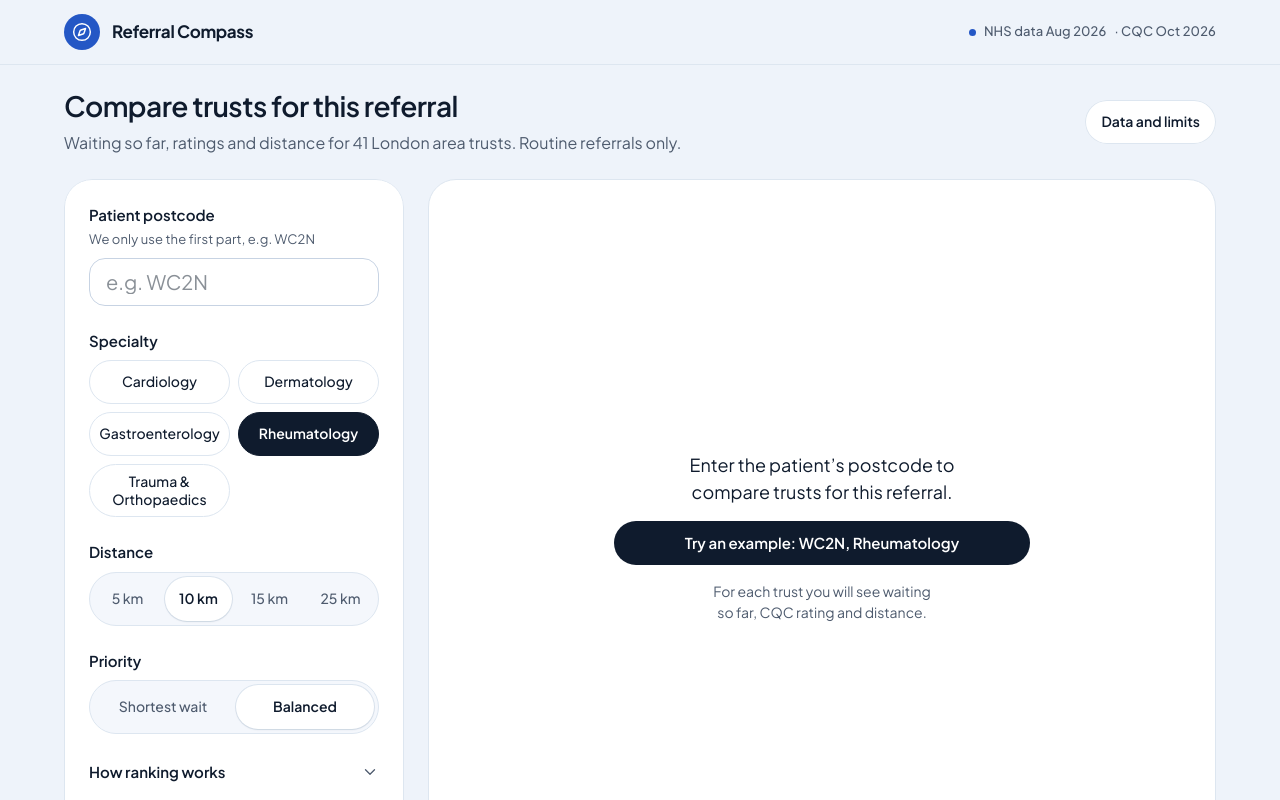
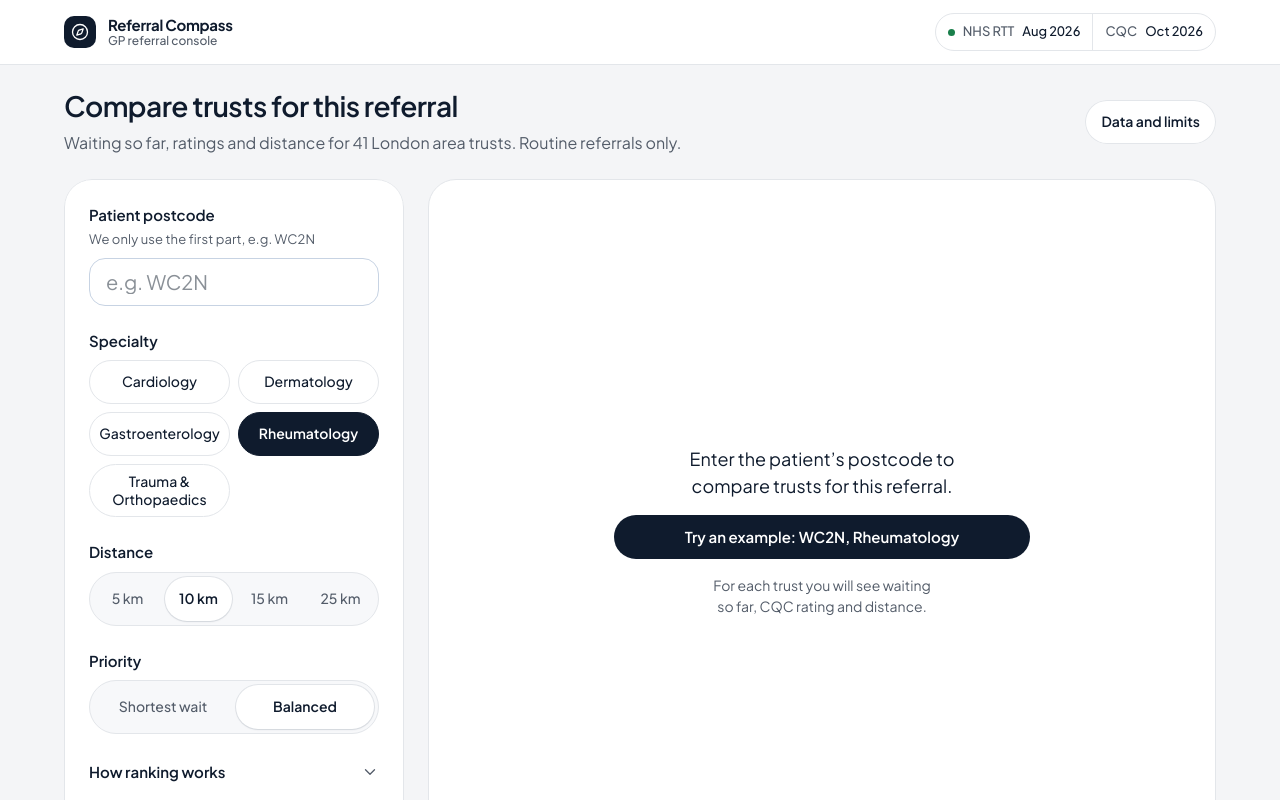
Before and after one commit to varun3445/referral-compass, a Next.js app: page / in a window 1280 px wide. Shown: the top 800 px of the page. Built offline with nearby package versions, Linux system fonts and the light colour scheme.

Commit message:
M4j neutral canvas, graphite data, new nav
Co-Authored-By: Claude Opus 5.5 <noreply@anthropic.com>

```diff
--- a/app/globals.css
+++ b/app/globals.css
@@ -3,25 +3,25 @@
    accessibility rules unchanged. Sizes in rem (16px base). */
 :root {
   /* Warm, calm surfaces. Edges come from hairlines, not shadows. */
-  --page: #eef3fa;                 /* very light blue canvas */
+  --page: #f4f5f7;                 /* neutral cool off-white canvas */
   --card: #ffffff;
-  --line: #dde6f0;                 /* hairline on cards, dividers, inputs */
+  --line: #e3e6ea;                 /* hairline on cards, dividers, inputs */
   --shadow: none;                  /* nothing at rest */
   --shadow-lift: 0 2px 4px rgba(20, 24, 27, 0.04), 0 12px 28px rgba(20, 24, 27, 0.08);
   --shadow-panel: -2px 0 6px rgba(20, 24, 27, 0.04), -16px 0 48px rgba(20, 24, 27, 0.10);
 
   --text: #0f1b2d;                 /* navy ink */
-  --text-2: #4e5b6e;               /* 6.2:1 on canvas, 6.9:1 on white, 6.1:1 on the blue tint */
+  --text-2: #535c69;               /* 6.0:1 on canvas, 6.6:1 on white */
   --ink: #0f1b2d;                  /* primary buttons, selected choices */
 
   /* One accent, only for data (bars, positive states) and the focus ring. */
-  --accent: #2457c5;               /* one blue for data, links in charts and focus: 6.3:1 on white */
-  --accent-bright: #2457c5;
-  --dot: #b4c3d9;                  /* other trusts in the charts */
-  --mint: #eaf1fd;                 /* hero tint: soft blue */
-  --mint-line: #d2def3;
-  --track: #e4ebf5;
-  --soft: #f4f7fc;                 /* inner tiles and insets on white */
+  --accent: #1f2937;               /* graphite: data marks, captions and focus (14:1 on white) */
+  --accent-bright: #1f2937;
+  --dot: #c3c8d0;                  /* other trusts in the charts */
+  --mint: #eef0f3;                 /* quiet grey chip fill (rank, highest rated) */
+  --mint-line: #e3e6ea;
+  --track: #eceef1;
+  --soft: #f7f8fa;                 /* inner tiles and insets on white */
 
   --amber-bg: #fbf1de;
   --amber-text: #6e4300;
@@ -34,7 +34,7 @@
   --cqc-good: #1e4e8c;        --cqc-good-bg: #e8eef7;        --cqc-good-dot: #3b76d1;
   --cqc-ri: #6e4300;          --cqc-ri-bg: #fbf1de;          --cqc-ri-dot: #c98a1a;
   --cqc-inadequate: #8f1d1d;  --cqc-inadequate-bg: #f9e7e5;  --cqc-inadequate-dot: #d64545;
-  --cqc-none: #4a525c;        --cqc-none-bg: #eef1f5;        --cqc-none-dot: #9aa2ad;
+  --cqc-none: #4a525c;        --cqc-none-bg: #eef0f3;        --cqc-none-dot: #9aa2ad;
 
   /* One spacing scale: 4, 8, 12, 16, 24, 32, 48. */
   --space-4: 0.25rem;
@@ -69,7 +69,7 @@
 }
 
 *, *::before, *::after { box-sizing: border-box; min-width: 0; }
-html { font-size: 100%; -webkit-text-size-adjust: 100%; }
+html { font-size: 100%; -webkit-text-size-adjust: 100%; scroll-padding-top: 5rem; }
 
 body {
   margin: 0;
--- a/app/page.module.css
+++ b/app/page.module.css
@@ -23,8 +23,8 @@
   .panel {
     align-self: start;
     position: sticky;
-    top: var(--space-16);
-    max-height: calc(100vh - 2rem);
+    top: calc(4rem + var(--space-16));   /* under the sticky nav */
+    max-height: calc(100vh - 6rem);
     overflow-y: auto;
     border-radius: var(--radius);
   }
@@ -38,7 +38,7 @@
 
 .summaryBar {
   position: sticky;
-  top: var(--space-8);
+  top: calc(4rem + var(--space-8));   /* under the sticky 64px nav */
   z-index: 5;
   display: flex;
   align-items: center;
--- a/components/FreshnessChip.js
+++ b/components/FreshnessChip.js
@@ -3,12 +3,17 @@ import { monthYear } from '@/lib/format';
 import styles from './FreshnessChip.module.css';
 
 // Which month of NHS waiting data and which CQC file the app is using.
+// A monthly snapshot, so there is no refresh control.
 export default function FreshnessChip() {
   return (
     <span className={`${styles.chip} chip-hide-mobile`}>
-      <span className={styles.dot} aria-hidden="true" />
-      NHS data {meta.rttLabel}
-      <span className={styles.extra}> · CQC {monthYear(meta.cqcFileDate)}</span>
+      <span className={styles.part}>
+        <span className={styles.dot} aria-hidden="true" />
+        <span className={styles.key}>NHS RTT</span> {meta.rttLabel}
+      </span>
+      <span className={`${styles.part} ${styles.extra}`}>
+        <span className={styles.key}>CQC</span> {monthYear(meta.cqcFileDate)}
+      </span>
     </span>
   );
 }
--- a/components/FreshnessChip.module.css
+++ b/components/FreshnessChip.module.css
@@ -1,11 +1,20 @@
+/* Two-part status pill: NHS RTT month | CQC file month. */
 .chip {
   display: inline-flex;
-  align-items: center;
-  gap: var(--space-8);
-  color: var(--text-2);
+  align-items: stretch;
+  border: 1px solid var(--line);
+  border-radius: 999px;
+  background: var(--card);
   font-size: var(--small);
   font-weight: 500;
-  letter-spacing: 0.01em;
+  color: var(--text);
+  font-variant-numeric: tabular-nums;
+  white-space: nowrap;
+  overflow: hidden;
 }
-.dot { width: 0.4375rem; height: 0.4375rem; border-radius: 50%; background: var(--accent); flex: none; }
+.part { display: inline-flex; align-items: center; gap: var(--space-8); padding: var(--space-8) var(--space-12); }
+.part + .part { border-left: 1px solid var(--line); }
+.key { color: var(--text-2); }
+/* Status dot: the data snapshot is loaded. */
+.dot { width: 0.4375rem; height: 0.4375rem; border-radius: 50%; background: #1a7f4b; flex: none; }
 @media (max-width: 30em) { .extra { display: none; } }
--- a/components/HeroResult.module.css
+++ b/components/HeroResult.module.css
@@ -1,12 +1,14 @@
-/* The top result is the hero: tinted soft blue with a hairline border. Hierarchy
+/* The top result is the hero: white, a hairline and a soft lift; its tiles and
+   the why panel sit on the soft grey so it reads as one instrument. Hierarchy
    comes from contrast with the plain white cards around it. */
 .card {
   display: grid;
   gap: var(--space-24);
   padding: var(--pad-card);
-  background: var(--mint);
-  border: 1px solid var(--mint-line);
+  background: var(--card);
+  border: 1px solid var(--line);
   border-radius: var(--radius);
+  box-shadow: 0 1px 2px rgba(15, 27, 45, 0.04), 0 8px 24px rgba(15, 27, 45, 0.05);
   transition: transform 200ms var(--ease), box-shadow 200ms var(--ease);
 }
 .card:hover { transform: translateY(-2px); box-shadow: var(--shadow-lift); }
@@ -32,8 +34,8 @@
   gap: var(--space-12);
   padding: var(--space-16);
   border-radius: var(--radius-sm);
-  background: var(--card);
-  border: 1px solid var(--mint-line);
+  background: var(--soft);
+  border: 1px solid transparent;
 }
 @container (min-width: 39rem) {
   .tiles { grid-template-columns: repeat(3, minmax(0, 1fr)); grid-template-rows: auto auto auto auto; }
@@ -73,8 +75,8 @@
 @media (max-width: 37.5em) {
   .tiles {
     gap: 0;
-    background: var(--card);
-    border: 1px solid var(--mint-line);
+    background: var(--soft);
+    border: 1px solid transparent;
     border-radius: var(--radius-sm);
     overflow: hidden;
   }
@@ -117,10 +119,9 @@
   container-type: inline-size;
   display: grid;
   gap: var(--space-16);
-  padding: var(--space-16) var(--space-24) var(--space-16);
+  padding: var(--space-24);
   border-radius: var(--radius-sm);
-  background: var(--card);
-  border: 1px solid var(--mint-line);
+  background: var(--soft);
 }
 .whyText { display: grid; gap: var(--space-4); }
 .whyHead { font-size: 1rem; letter-spacing: -0.01em; }
@@ -128,6 +129,6 @@
 @container (min-width: 39rem) { .strips { grid-template-columns: repeat(2, minmax(0, 1fr)); gap: var(--space-32); } }
 .legend { margin: 0; display: flex; flex-wrap: wrap; align-items: center; gap: var(--space-4) var(--space-8); font-size: var(--small); color: var(--text-2); }
 .keyThis, .keyOther { display: inline-block; border-radius: 50%; flex: none; }
-.keyThis { width: 0.75rem; height: 0.75rem; background: var(--accent); }
-.keyOther { width: 0.5rem; height: 0.5rem; background: var(--dot); margin-left: var(--space-8); }
-@media (max-width: 40em) { .whyBox { padding: var(--space-16); } }
+.keyThis { width: 0.625rem; height: 0.625rem; background: var(--accent); }
+.keyOther { width: 0.4375rem; height: 0.4375rem; background: var(--dot); margin-left: var(--space-8); }
+@media (max-width: 40em) { .whyBox { padding: var(--space-24) var(--space-16); } }
--- a/components/PositionStrip.module.css
+++ b/components/PositionStrip.module.css
@@ -1,17 +1,17 @@
 .strip { display: grid; gap: var(--space-8); }
 .head, .ends { margin: 0; display: flex; flex-wrap: wrap; justify-content: space-between; align-items: baseline; gap: var(--space-4) var(--space-12); }
 .label { font-size: 0.875rem; font-weight: 600; }
-.caption { font-size: 0.875rem; font-weight: 600; color: var(--accent); font-variant-numeric: tabular-nums; white-space: nowrap; }
+.caption { font-size: 0.875rem; font-weight: 600; color: var(--text); font-variant-numeric: tabular-nums; white-space: nowrap; }
 .ends { font-size: var(--small); color: var(--text-2); font-variant-numeric: tabular-nums; }
 
 /* The line: 8px soft track with dots sitting on it. Inner box is inset by
    half a dot so end dots never clip. */
-.track { position: relative; height: 1.25rem; display: flex; align-items: center; }
-.track::before { content: ''; position: absolute; inset: 50% 0 auto; height: 0.375rem; transform: translateY(-50%); border-radius: 999px; background: var(--track); }
+.track { position: relative; height: 1rem; display: flex; align-items: center; }
+.track::before { content: ''; position: absolute; inset: 50% 0 auto; height: 0.25rem; transform: translateY(-50%); border-radius: 999px; background: #e3e6ea; }
 .inner { position: relative; flex: 1; height: 100%; }
-/* Centre sits between 9px and 100% - 9px, so the largest dot never leaves the line. */
-.dot, .current { position: absolute; top: 50%; left: calc(0.5625rem + (100% - 1.125rem) * var(--f)); border-radius: 50%; transform: translate(-50%, -50%); }
-.dot { width: 0.625rem; height: 0.625rem; background: var(--dot); box-shadow: 0 0 0 2px var(--card); }
-.current { width: 1.125rem; height: 1.125rem; background: var(--accent); box-shadow: 0 0 0 3px var(--card), 0 1px 4px rgba(15, 27, 45, 0.25); z-index: 1; }
+/* Centre sits between 7px and 100% - 7px, so the largest dot never leaves the line. */
+.dot, .current { position: absolute; top: 50%; left: calc(0.4375rem + (100% - 0.875rem) * var(--f)); border-radius: 50%; transform: translate(-50%, -50%); }
+.dot { width: 0.5rem; height: 0.5rem; background: var(--dot); box-shadow: 0 0 0 2px var(--soft); }
+.current { width: 0.875rem; height: 0.875rem; background: var(--ink); box-shadow: 0 0 0 3px var(--soft); z-index: 1; }
 
 @media (forced-colors: active) { .dot { background: GrayText; } .current { background: Highlight; } }
--- a/components/TopBar.js
+++ b/components/TopBar.js
@@ -14,8 +14,11 @@ export default function TopBar() {
     <header className={styles.bar}>
       <div className={styles.inner}>
         <Link href="/" className={styles.brand} onClick={resetSession}>
-          <span className={styles.logo}><Icon name="compass" size={20} /></span>
-          <span className={styles.brandName}>Referral Compass</span>
+          <span className={styles.logo}><Icon name="compass" size={18} /></span>
+          <span className={styles.brandText}>
+            <span className={styles.brandName}>Referral Compass</span>
+            <span className={styles.brandSub}>GP referral console</span>
+          </span>
         </Link>
         <div className={styles.right}>
           <FreshnessChip />
--- a/components/TopBar.module.css
+++ b/components/TopBar.module.css
@@ -1,4 +1,5 @@
-.bar { border-bottom: 1px solid var(--line); background: var(--page); }
+/* Sticky white bar, 64px, hairline underneath. */
+.bar { position: sticky; top: 0; z-index: 20; background: var(--card); border-bottom: 1px solid var(--line); }
 .inner {
   max-width: 75rem;
   height: 4rem;                       /* 64px */
@@ -9,21 +10,14 @@
   justify-content: space-between;
   gap: var(--space-16);
 }
-.brand {
-  display: inline-flex;
-  align-items: center;
-  gap: var(--space-12);
-  min-height: var(--tap);
-  font-weight: 700;
-  font-size: 1.0625rem;
-  letter-spacing: -0.02em;
-  color: var(--text);
-  text-decoration: none;
-}
+.brand { display: inline-flex; align-items: center; gap: var(--space-12); min-height: var(--tap); color: var(--text); text-decoration: none; }
 .brand:hover { color: var(--text); }
-/* Round black mark, like an app icon. */
-.logo { display: inline-grid; place-items: center; width: 2.25rem; height: 2.25rem; border-radius: 999px; background: var(--accent); color: #fff; flex: none; }
-.right { display: flex; align-items: center; gap: var(--space-8); }
+/* Square mark with soft corners, graphite. */
+.logo { display: inline-grid; place-items: center; width: 2rem; height: 2rem; border-radius: 0.625rem; background: var(--ink); color: #fff; flex: none; }
+.brandText { display: grid; line-height: 1.15; }
+.brandName { font-size: 0.9375rem; font-weight: 700; letter-spacing: -0.02em; }
+.brandSub { font-size: 0.75rem; font-weight: 500; color: var(--text-2); }
+.right { display: flex; align-items: center; gap: var(--space-12); }
 .btn { padding-inline: var(--space-16); font-size: 0.875rem; }
 
 /* Modal: centred sheet on desktop, full height sheet on phones. */
@@ -54,7 +48,7 @@
 
 @media (max-width: 40em) {
   .right :global(.chip-hide-mobile) { display: none; }
-  .brandName { position: absolute; width: 1px; height: 1px; overflow: hidden; clip: rect(0 0 0 0); white-space: nowrap; }
+  .brandSub { display: none; }
   .btn { padding-inline: var(--space-12); }
   .dialog { width: 100vw; max-width: 100vw; height: 100dvh; max-height: 100dvh; border-radius: 0; }
 }
```
Also changed, not shown: 5 other files (tests, documents, lock files or other folders).
